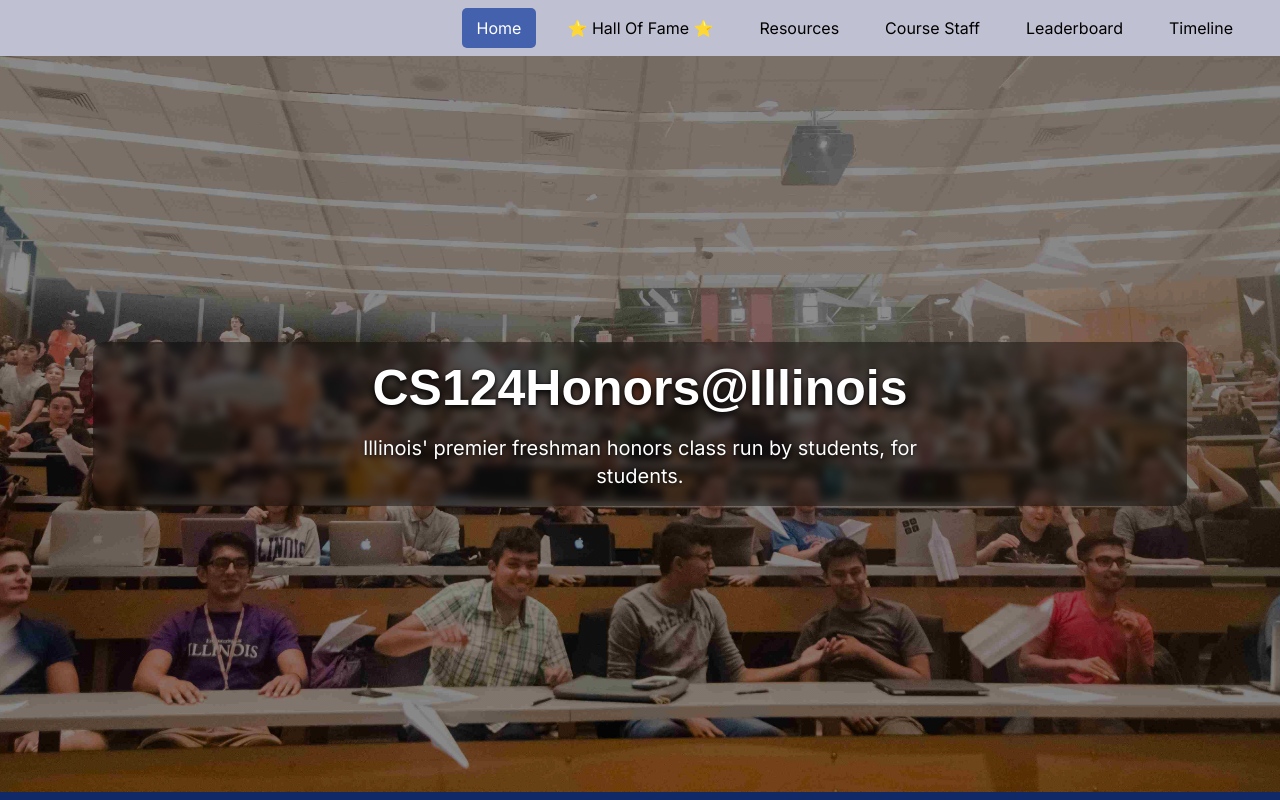
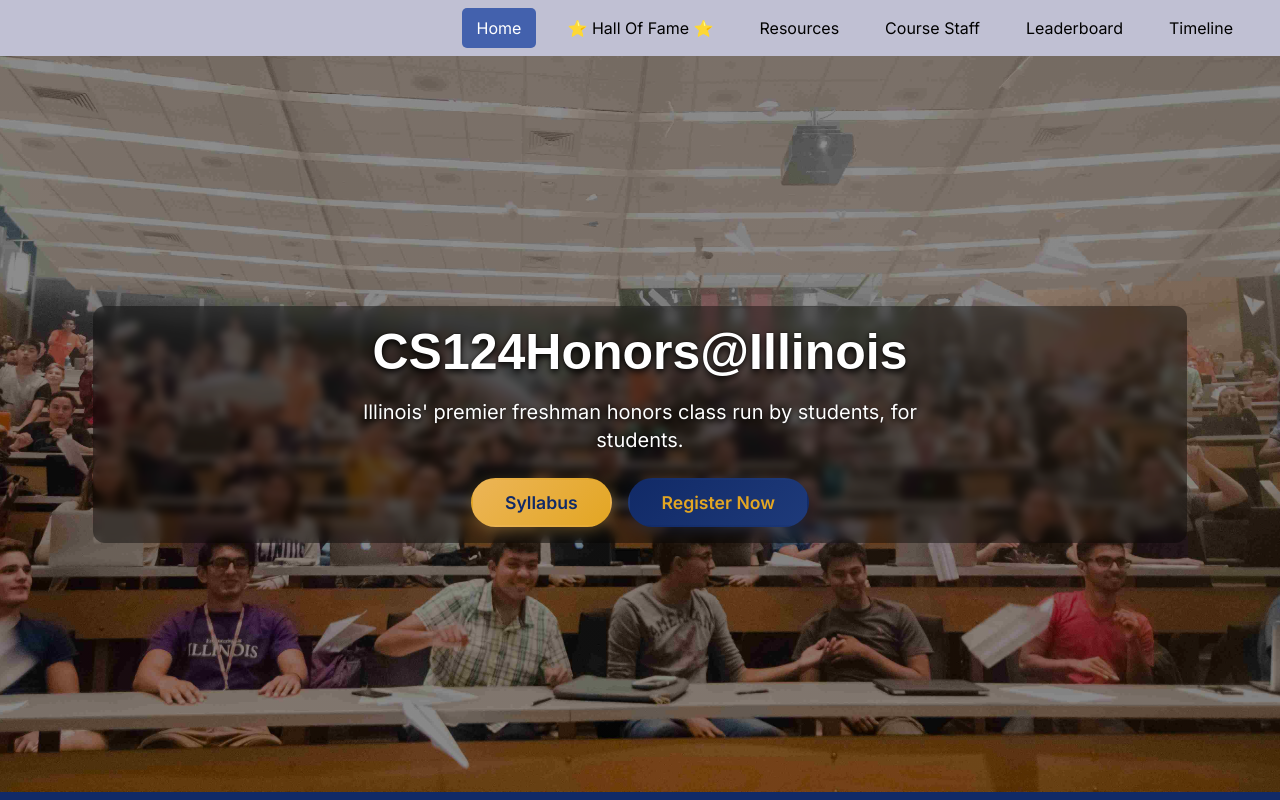
Before and after one commit to somyas25/cs124h, a Next.js app: page / in a window 1280 px wide. Shown: the top 800 px of the page. Built offline with nearby package versions, Linux system fonts and the light colour scheme; a web font is replaced by a local one.

Commit message:
added syllabus and how to register buttons

```diff
--- a/app/page.js
+++ b/app/page.js
@@ -5,6 +5,8 @@
 
 import NavbarWrapper from "../components/navbarWrapper";
 
+
+// add a button under the description that says "Syllabus" and links to the syllabus page
 export default function Home() {
   return (
     <div>
@@ -16,6 +18,22 @@
             Illinois' premier freshman honors class run by students, for
             students.
           </p>
+          <div className="button-container">
+            <a
+              href="https://docs.google.com/document/d/1ymXgTRhm6I0bClRsU2X8kC4IvOF-kzIcOPiNUwxlkGQ/edit?usp=sharing"
+              target="_blank"
+              rel="noopener noreferrer"
+              className="syllabus-button"
+            >
+              Syllabus
+            </a>
+            <a
+              href="#register"
+              className="register-button"
+            >
+              Register Now
+            </a>
+          </div>
         </div>
       </main>
 
@@ -54,7 +72,7 @@
           <br></br>
           <br></br>
 
-          <h2>How To Register</h2>
+          <h2 id="register">How To Register</h2>
           <br />
           <h3>Step 1:</h3>
           <h4>If You’re a James Scholar:</h4>
--- a/styles/Homepage.css
+++ b/styles/Homepage.css
@@ -131,6 +131,17 @@
     padding: 0 0.5rem;
   }
 
+  .button-container {
+    gap: 0.75rem;
+    margin-top: 1.25rem;
+  }
+
+  .syllabus-button,
+  .register-button {
+    padding: 0.625rem 1.75rem;
+    font-size: 1rem;
+  }
+
   .about-section {
     padding: 3rem 1rem;
   }
@@ -183,6 +194,17 @@
     line-height: 1.3;
   }
 
+  .button-container {
+    gap: 0.5rem;
+    margin-top: 1rem;
+  }
+
+  .syllabus-button,
+  .register-button {
+    padding: 0.5rem 1.5rem;
+    font-size: 0.9rem;
+  }
+
   .about-section {
     padding: 2rem 0.75rem;
   }
@@ -211,3 +233,63 @@
 .imp-text {
   color: rgb(228, 76, 76);
 }
+
+.button-container {
+  display: flex;
+  gap: 1rem;
+  justify-content: center;
+  align-items: center;
+  margin-top: 1.5rem;
+  flex-wrap: wrap;
+}
+
+.syllabus-button {
+  display: inline-block;
+  background: linear-gradient(135deg, #ecb557 0%, #e3a623 100%);
+  color: #112a67;
+  text-decoration: none;
+  padding: 0.75rem 2rem;
+  border-radius: 50px;
+  font-weight: 600;
+  font-size: clamp(0.9rem, 2.5vw, 1.1rem);
+  transition: all 0.3s ease;
+  box-shadow: 0 4px 15px rgba(236, 181, 87, 0.3);
+  border: 2px solid transparent;
+}
+
+.syllabus-button:hover {
+  transform: translateY(-2px);
+  box-shadow: 0 6px 20px rgba(236, 181, 87, 0.4);
+  background: linear-gradient(135deg, #f4c767 0%, #ecb557 100%);
+}
+
+.syllabus-button:active {
+  transform: translateY(0);
+  box-shadow: 0 2px 10px rgba(236, 181, 87, 0.3);
+}
+
+.register-button {
+  display: inline-block;
+  background: linear-gradient(135deg, #112a67 0%, #1e3a7a 100%);
+  color: #e3a623;
+  text-decoration: none;
+  padding: 0.75rem 2rem;
+  border-radius: 50px;
+  font-weight: 600;
+  font-size: clamp(0.9rem, 2.5vw, 1.1rem);
+  transition: all 0.3s ease;
+  box-shadow: 0 4px 15px rgba(17, 42, 103, 0.3);
+  border: 2px solid transparent;
+}
+
+.register-button:hover {
+  transform: translateY(-2px);
+  box-shadow: 0 6px 20px rgba(17, 42, 103, 0.4);
+  background: linear-gradient(135deg, #0e2767 0%, #112a67 100%);
+  color: #e3a623;
+}
+
+.register-button:active {
+  transform: translateY(0);
+  box-shadow: 0 2px 10px rgba(17, 42, 103, 0.3);
+}
--- a/styles/global.css
+++ b/styles/global.css
@@ -10,6 +10,7 @@
 html {
   margin: 0;
   padding: 0;
+  scroll-behavior: smooth;
 }
 
 body {
@@ -63,6 +64,14 @@
   font-style: normal;
 }
 
+a {
+  color: #f9f9f9;
+  font-family: "Inter", sans-serif;
+  font-optical-sizing: auto;
+  font-weight: auto;
+  font-style: normal;
+}
+
 
 
 button {
```
